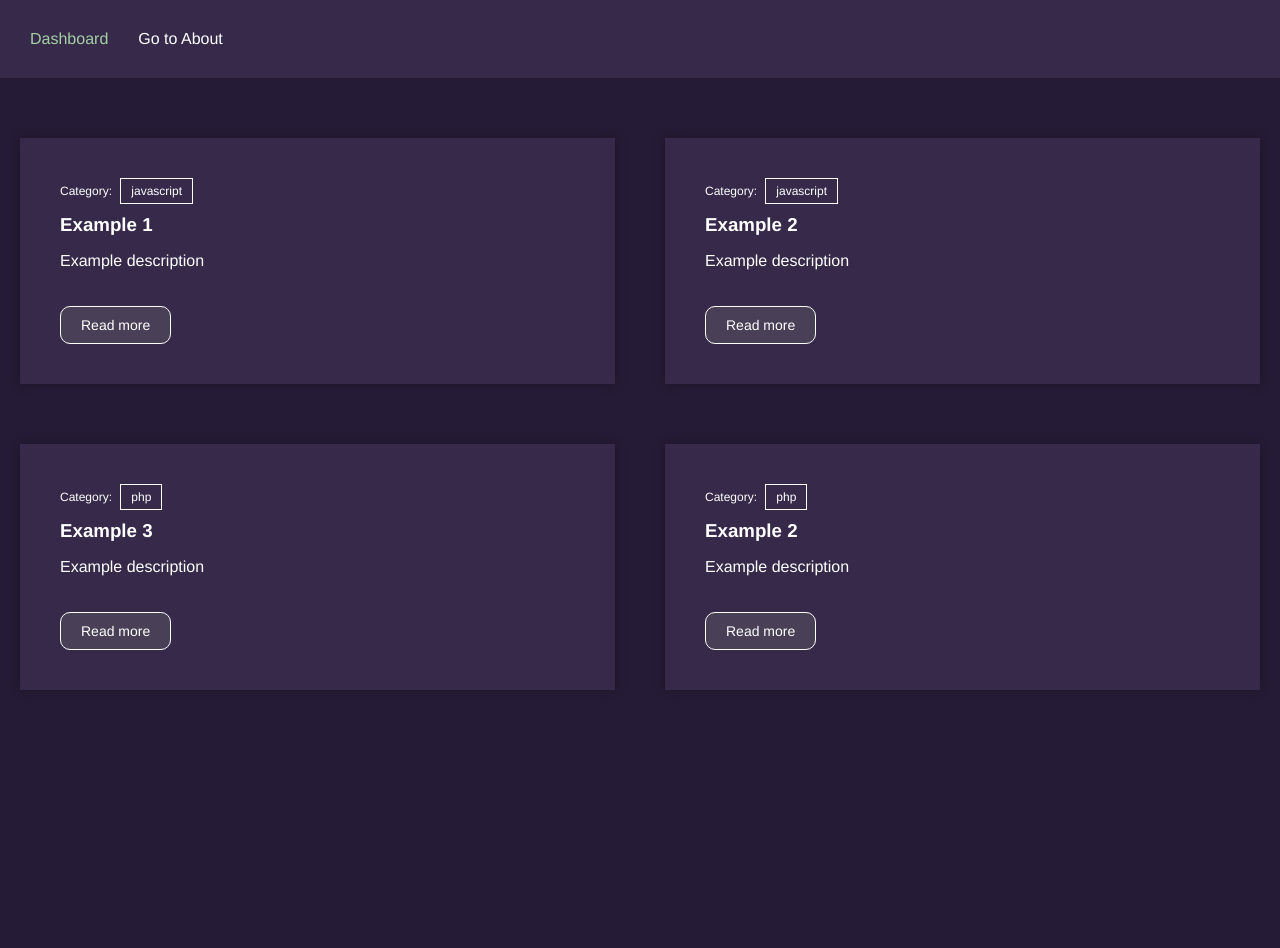
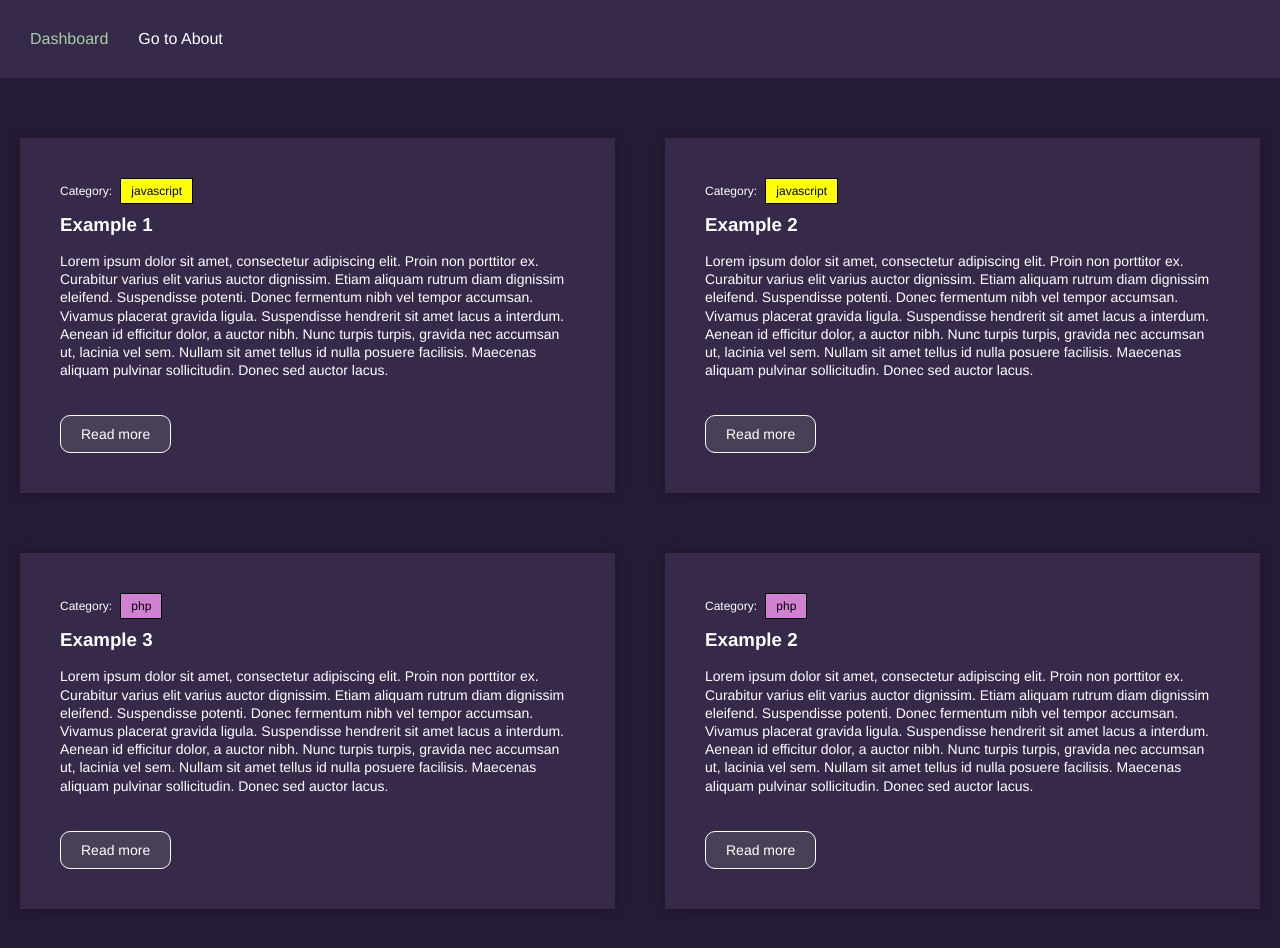
Before and after one commit to KacperNlp/Q-and-A-app, a Vue app in the folder app/: page / in a window 1280 px wide. Shown: the top 948 px of the page. Before the commit the page ends 800 px from the top, so only its background shows below. Built offline with nearby package versions, Linux system fonts and the light colour scheme.

Commit message:
Add basic style and config for categories

```diff
--- a/app/public/database/posts.json
+++ b/app/public/database/posts.json
@@ -2,28 +2,28 @@
     "posts": [
         {
             "title": "Example 1",
-            "description": "Example description",
+            "description": "Lorem ipsum dolor sit amet, consectetur adipiscing elit. Proin non porttitor ex. Curabitur varius elit varius auctor dignissim. Etiam aliquam rutrum diam dignissim eleifend. Suspendisse potenti. Donec fermentum nibh vel tempor accumsan. Vivamus placerat gravida ligula. Suspendisse hendrerit sit amet lacus a interdum. Aenean id efficitur dolor, a auctor nibh. Nunc turpis turpis, gravida nec accumsan ut, lacinia vel sem. Nullam sit amet tellus id nulla posuere facilisis. Maecenas aliquam pulvinar sollicitudin. Donec sed auctor lacus.",
             "category": "javascript",
             "key": 12,
             "id": 1
         },
         {
             "title": "Example 2",
-            "description": "Example description",
+            "description": "Lorem ipsum dolor sit amet, consectetur adipiscing elit. Proin non porttitor ex. Curabitur varius elit varius auctor dignissim. Etiam aliquam rutrum diam dignissim eleifend. Suspendisse potenti. Donec fermentum nibh vel tempor accumsan. Vivamus placerat gravida ligula. Suspendisse hendrerit sit amet lacus a interdum. Aenean id efficitur dolor, a auctor nibh. Nunc turpis turpis, gravida nec accumsan ut, lacinia vel sem. Nullam sit amet tellus id nulla posuere facilisis. Maecenas aliquam pulvinar sollicitudin. Donec sed auctor lacus.",
             "category": "javascript",
             "key": 22,
             "id": 2
         },
         {
             "title": "Example 3",
-            "description": "Example description",
+            "description": "Lorem ipsum dolor sit amet, consectetur adipiscing elit. Proin non porttitor ex. Curabitur varius elit varius auctor dignissim. Etiam aliquam rutrum diam dignissim eleifend. Suspendisse potenti. Donec fermentum nibh vel tempor accumsan. Vivamus placerat gravida ligula. Suspendisse hendrerit sit amet lacus a interdum. Aenean id efficitur dolor, a auctor nibh. Nunc turpis turpis, gravida nec accumsan ut, lacinia vel sem. Nullam sit amet tellus id nulla posuere facilisis. Maecenas aliquam pulvinar sollicitudin. Donec sed auctor lacus.",
             "category": "php",
             "key": 33,
             "id": 4
         },
         {
             "title": "Example 2",
-            "description": "Example description",
+            "description": "Lorem ipsum dolor sit amet, consectetur adipiscing elit. Proin non porttitor ex. Curabitur varius elit varius auctor dignissim. Etiam aliquam rutrum diam dignissim eleifend. Suspendisse potenti. Donec fermentum nibh vel tempor accumsan. Vivamus placerat gravida ligula. Suspendisse hendrerit sit amet lacus a interdum. Aenean id efficitur dolor, a auctor nibh. Nunc turpis turpis, gravida nec accumsan ut, lacinia vel sem. Nullam sit amet tellus id nulla posuere facilisis. Maecenas aliquam pulvinar sollicitudin. Donec sed auctor lacus.",
             "category": "php",
             "key": 44,
             "id": 5
--- a/app/src/components/AppQuestionBlock.vue
+++ b/app/src/components/AppQuestionBlock.vue
@@ -61,7 +61,9 @@ export default defineComponent({
     }
 
     &-main {
-      margin-bottom: 30px;
+      margin-bottom: 36px;
+      font-size: 14px;
+      line-height: 140%;
     }
   }
 }
--- a/app/src/view/HomeView.vue
+++ b/app/src/view/HomeView.vue
@@ -5,7 +5,9 @@
         <div class="post-card">
           <p class="post-card-category">
             Category:
-            <span class="post-card-category-box">{{ post.category }}</span>
+            <span class="post-card-category-box" :class="[post.category]">{{
+              post.category
+            }}</span>
           </p>
           <h3 class="post-card-headlie">{{ post.title }}</h3>
           <p class="post-card-description">{{ post.description }}</p>
@@ -33,7 +35,16 @@ const store = usePostsStore();
       display: inline-block;
       margin-left: 5px;
       padding: 5px 10px;
-      border: 1px solid #fff;
+      border: 1px solid #000;
+      color: #000;
+
+      &.javascript {
+        background: yellow;
+      }
+
+      &.php {
+        background: rgb(209, 129, 209);
+      }
     }
   }
 
@@ -43,6 +54,8 @@ const store = usePostsStore();
 
   &-description {
     margin-bottom: 36px;
+    font-size: 14px;
+    line-height: 130%;
   }
 }
 </style>
```
